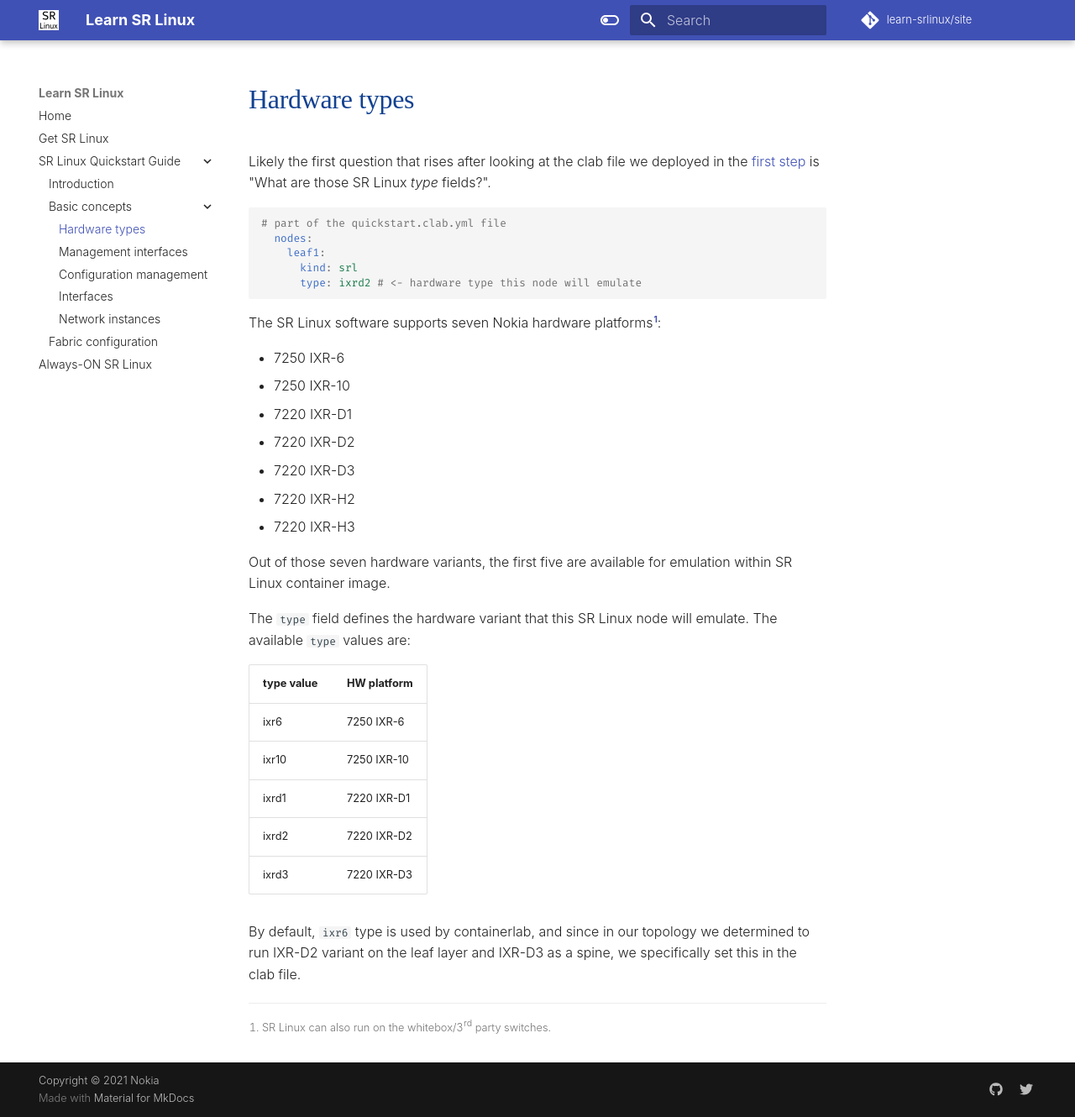
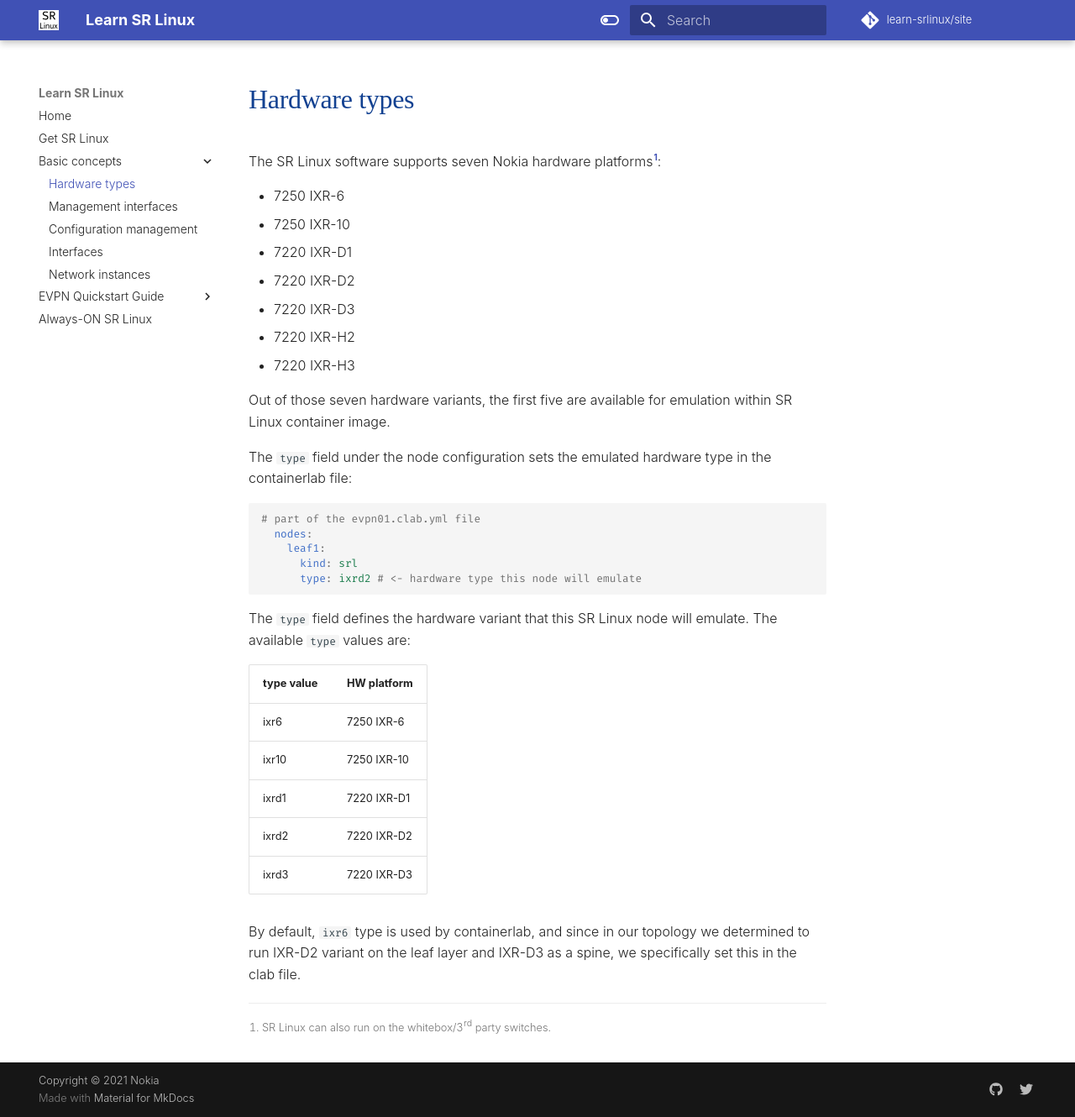
Before and after one commit to srl-labs/learn-srlinux, an MkDocs documentation site: the page built from docs/basics/hwtypes.md, in a window 1280 px wide and 1330 px high. Shown: the whole window at 84% size. Built offline with MkDocs 1.6.1 and Material for MkDocs 9.7.7, drawn with Linux system fonts in a browser that asks for light colours; some web fonts are replaced; comment, search, counter and statistics services are not loaded.

Commit message:
reshuffled docs

````diff
--- a/docs/quickstart/hwtypes.md
+++ b/docs/basics/hwtypes.md
@@ -1,13 +1,3 @@
-Likely the first question that rises after looking at the clab file we deployed in the [first step](intro.md) is "What are those SR Linux _type_ fields?".
-
-```yaml
-# part of the quickstart.clab.yml file
-  nodes:
-    leaf1:
-      kind: srl
-      type: ixrd2 # <- hardware type this node will emulate
-```
-
 The SR Linux software supports seven Nokia hardware platforms[^1]:
 
 * 7250 IXR-6
@@ -19,6 +9,16 @@
 * 7220 IXR-H3
 
 Out of those seven hardware variants, the first five are available for emulation within SR Linux container image.
+
+The `type` field under the node configuration sets the emulated hardware type in the containerlab file:
+
+```yaml
+# part of the evpn01.clab.yml file
+  nodes:
+    leaf1:
+      kind: srl
+      type: ixrd2 # <- hardware type this node will emulate
+```
 
 The `type` field defines the hardware variant that this SR Linux node will emulate. The available `type` values are:
 
--- a/mkdocs.yml
+++ b/mkdocs.yml
@@ -2,15 +2,15 @@
 nav:
   - Home: index.md
   - Get SR Linux: get-started.md
-  - SR Linux Quickstart Guide:
-      - Introduction: quickstart/intro.md
-      - Basic concepts:
-          - Hardware types: quickstart/hwtypes.md
-          - Management interfaces: quickstart/mgmt.md
-          - Configuration management: quickstart/cfgmgmt.md
-          - Interfaces: quickstart/ifaces.md
-          - Network instances: quickstart/netwinstance.md
-      - Fabric configuration: quickstart/fabric.md
+  - Basic concepts:
+      - Hardware types: basics/hwtypes.md
+      - Management interfaces: basics/mgmt.md
+      - Configuration management: basics/cfgmgmt.md
+      - Interfaces: basics/ifaces.md
+      - Network instances: basics/netwinstance.md
+  - EVPN Quickstart Guide:
+      - Introduction: evpn-quickstart/intro.md
+      - Fabric configuration: evpn-quickstart/fabric.md
   - Always-ON SR Linux: alwayson.md
 
 site_author: SR Linux
````
Also changed, not shown: docs/evpn-quickstart/fabric.md (renamed from docs/quickstart/fabric.md, +4 -4 lines), docs/evpn-quickstart/intro.md (renamed from docs/quickstart/intro.md, +16 -16 lines), docs/basics/cfgmgmt.md (renamed from docs/quickstart/cfgmgmt.md), docs/basics/ifaces.md (renamed from docs/quickstart/ifaces.md), docs/basics/mgmt.md (renamed from docs/quickstart/mgmt.md), docs/basics/netwinstance.md (renamed from docs/quickstart/netwinstance.md), 2 other files.
